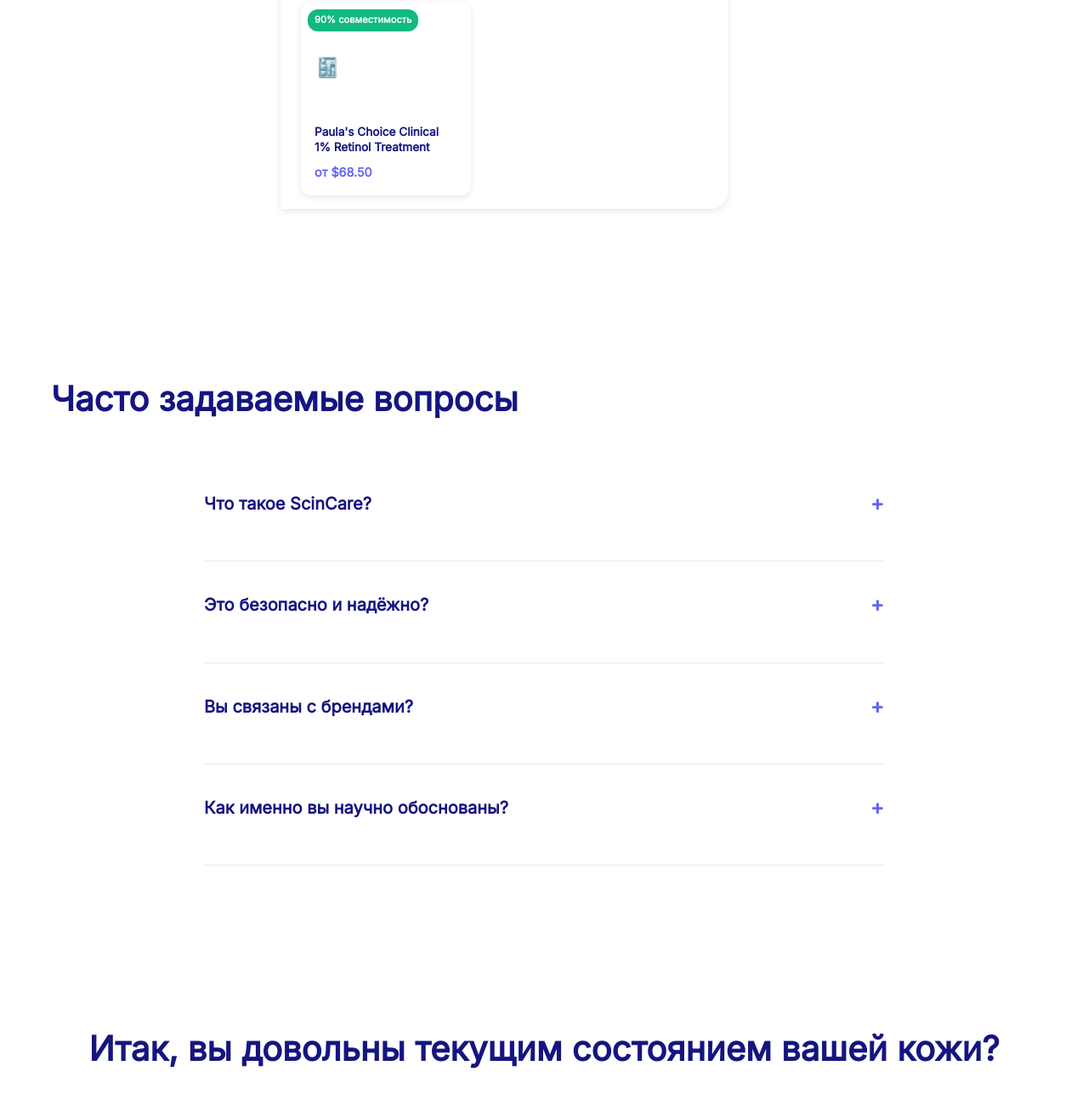
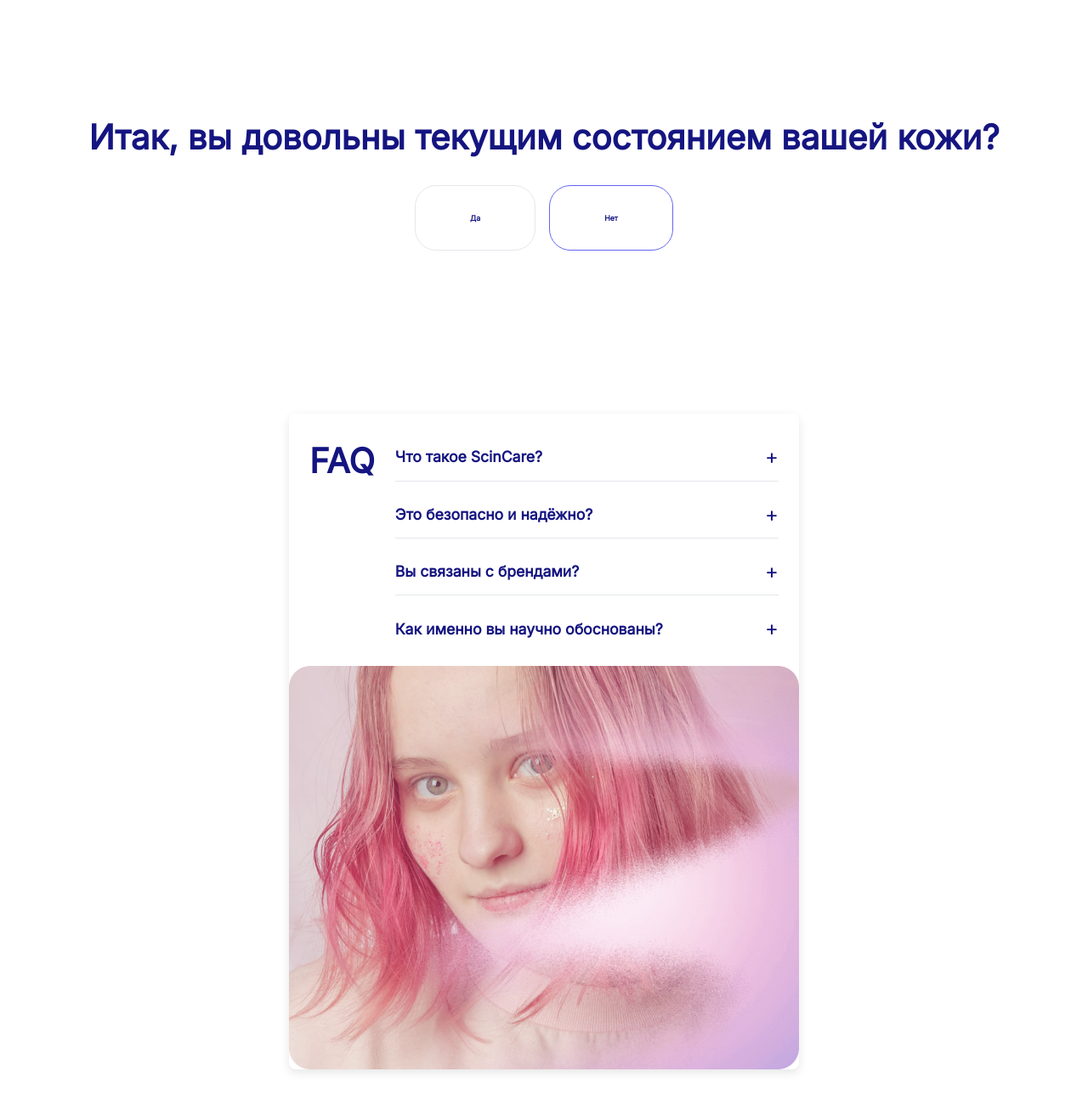
Before and after one commit to NastyNastya2024/ScinCare, a plain HTML site: page index.html in a window 1280 px wide. Shown: the part 4551-5839 px from the top of the page at 85% size. Drawn offline with Linux system fonts and the light colour scheme.

Commit message:
78787878

```diff
--- a/index.html
+++ b/index.html
@@ -256,7 +256,7 @@
                         <p>Как ваша кожа чувствует себя сегодня?</p>
                         <div class="slider-container">
                             <div class="slider-track">
-                                <div class="slider-handle" style="left: 100%;"></div>
+                                <div class="slider-handle"></div>
                             </div>
                             <div class="slider-labels">
                                 <span>Не очень</span>
@@ -266,7 +266,7 @@
                         </div>
                     </div>
                     <div class="chat-avatar user-avatar">
-                        <img src="img/1.png" alt="User" class="avatar-image">
+                        <img src="img/Face.png" alt="User" class="avatar-image">
                     </div>
                 </div>
 
@@ -284,7 +284,7 @@
                         <p>Как я могу улучшить свой вечерний уход?</p>
                     </div>
                     <div class="chat-avatar user-avatar">
-                        <img src="img/1.png" alt="User" class="avatar-image">
+                        <img src="img/Face.png" alt="User" class="avatar-image">
                     </div>
                 </div>
 
@@ -322,39 +322,6 @@
     </section>
 
     <!-- Medical Board -->
-    <!-- FAQ Section -->
-    <section id="faq" class="faq-section">
-        <div class="container">
-            <h2 class="section-title">Часто задаваемые вопросы</h2>
-            <div class="faq-list">
-                <div class="faq-item">
-                    <h3 class="faq-question">Что такое ScinCare?</h3>
-                    <div class="faq-answer">
-                        <p>ScinCare — это персональный помощник по уходу за кожей. Он включает сканер косметики, сканер лица, обученный медицинским советом, и экспертное руководство по уходу за кожей через чат с нашим AI-ассистентом.</p>
-                    </div>
-                </div>
-                <div class="faq-item">
-                    <h3 class="faq-question">Это безопасно и надёжно?</h3>
-                    <div class="faq-answer">
-                        <p>В ScinCare мы стремимся обеспечить безопасную среду для пользователей. Все рекомендации по уходу за кожей в приложении безопасны для всех типов кожи, включая чувствительную кожу.</p>
-                    </div>
-                </div>
-                <div class="faq-item">
-                    <h3 class="faq-question">Вы связаны с брендами?</h3>
-                    <div class="faq-answer">
-                        <p>ScinCare — это на 100% независимый проект. Мы отдаём приоритет науке об уходе за кожей, предлагая рекомендации на основе состава продукта, а не рекламы бренда.</p>
-                    </div>
-                </div>
-                <div class="faq-item">
-                    <h3 class="faq-question">Как именно вы научно обоснованы?</h3>
-                    <div class="faq-answer">
-                        <p>Рекомендации ScinCare основаны на комплексной научно обоснованной методологии, которая отдаёт приоритет безопасности и доказательным данным. Наша Комплексная оценка безопасности проверяет каждый продукт на соответствие международным стандартам.</p>
-                    </div>
-                </div>
-            </div>
-        </div>
-    </section>
-
     <!-- CTA Section -->
     <section class="cta-section">
         <div class="container">
@@ -362,6 +329,38 @@
             <div class="cta-buttons">
                 <button class="btn-primary large">Да</button>
                 <button class="btn-secondary large">Нет</button>
+            </div>
+        </div>
+    </section>
+
+    <!-- FAQ Section -->
+    <section id="faq" class="faq-section">
+        <div class="container">
+            <div class="faq-card">
+                <div class="faq-content">
+                    <h2 class="faq-title">FAQ</h2>
+                    <div class="faq-list">
+                        <div class="faq-item">
+                            <h3 class="faq-question">Что такое ScinCare?</h3>
+                            <span class="faq-icon">+</span>
+                        </div>
+                        <div class="faq-item">
+                            <h3 class="faq-question">Это безопасно и надёжно?</h3>
+                            <span class="faq-icon">+</span>
+                        </div>
+                        <div class="faq-item">
+                            <h3 class="faq-question">Вы связаны с брендами?</h3>
+                            <span class="faq-icon">+</span>
+                        </div>
+                        <div class="faq-item">
+                            <h3 class="faq-question">Как именно вы научно обоснованы?</h3>
+                            <span class="faq-icon">+</span>
+                        </div>
+                    </div>
+                </div>
+                <div class="faq-image">
+                    <img src="img/prefooter.png" alt="Prefooter" class="prefooter-image">
+                </div>
             </div>
         </div>
     </section>
--- a/styles/main.css
+++ b/styles/main.css
@@ -1128,48 +1128,89 @@ body {
     background: transparent;
 }
 
+.faq-card {
+    background: white;
+    border-radius: 8px;
+    padding: 1.5rem;
+    box-shadow: 0 4px 12px rgba(0, 0, 0, 0.1);
+    max-width: 600px;
+    margin: 0 auto;
+}
+
+.faq-content {
+    display: flex;
+    gap: 1.5rem;
+    margin-bottom: 1rem;
+}
+
+.faq-title {
+    font-size: 2.5rem;
+    font-weight: 700;
+    color: #151581;
+    margin: 0;
+    flex-shrink: 0;
+}
+
 .faq-list {
-    max-width: 800px;
-    margin: 3rem auto 0;
+    display: flex;
+    flex-direction: column;
+    gap: 0.75rem;
+    flex: 1;
 }
 
 .faq-item {
-    border-bottom: 1px solid var(--border-color);
-    padding: 2rem 0;
-}
-
-.faq-question {
-    font-size: 1.25rem;
-    margin-bottom: 1rem;
-    cursor: pointer;
     display: flex;
     justify-content: space-between;
     align-items: center;
-}
-
-.faq-question::after {
-    content: '+';
+    padding: 0.5rem 0;
+    border-bottom: 1px solid #e5e7eb;
+    cursor: pointer;
+    transition: all 0.3s;
+}
+
+.faq-item:last-child {
+    border-bottom: none;
+}
+
+.faq-question {
+    font-size: 1.1rem;
+    font-weight: 600;
+    color: #151581;
+    margin: 0;
+    flex: 1;
+    cursor: pointer;
+}
+
+.faq-icon {
     font-size: 1.5rem;
-    color: var(--primary-color);
-}
-
-.faq-item.active .faq-question::after {
-    content: '−';
+    color: #151581;
+    font-weight: 300;
+    flex-shrink: 0;
 }
 
 .faq-answer {
-    max-height: 0;
-    overflow: hidden;
-    transition: max-height 0.3s ease;
+    display: none;
 }
 
 .faq-item.active .faq-answer {
-    max-height: 500px;
+    display: block;
 }
 
 .faq-answer p {
     color: #151581;
     line-height: 1.8;
+}
+
+.faq-image {
+    width: calc(100% + 3rem);
+    margin: 1rem -1.5rem -1.5rem -1.5rem;
+}
+
+.prefooter-image {
+    width: 100%;
+    height: auto;
+    border-radius: 0 0 8px 8px;
+    display: block;
 }
 
 /* CTA Section */
@@ -1194,13 +1235,16 @@ body {
 
 .cta-section .btn-primary,
 .cta-section .btn-secondary {
-    background: linear-gradient(135deg, var(--primary-color), var(--secondary-color));
-    color: white;
+    background: white;
+    color: #151581;
+    border: 1px solid #e5e7eb;
+    padding: 2rem 4rem;
+    font-size: 0.55rem;
 }
 
 .cta-section .btn-secondary {
-    background: transparent;
-    color: var(--primary-color);
+    background: white;
+    color: #151581;
     border-color: var(--primary-color);
 }
 
@@ -1375,20 +1419,42 @@ body {
 .slider-track {
     width: 100%;
     height: 40px;
-    background: linear-gradient(to right, #f472b6 0%, #f472b6 33%, #a78bfa 33%, #a78bfa 66%, #8b5cf6 66%, #8b5cf6 100%);
+    background: linear-gradient(to right, #fbcfe8 0%, #e9d5ff 50%, #ddd6fe 100%);
     border-radius: 20px;
     position: relative;
     margin-bottom: 0.5rem;
 }
 
+.slider-track::before,
+.slider-track::after {
+    content: '';
+    position: absolute;
+    top: 50%;
+    transform: translateY(-50%);
+    width: 8px;
+    height: 8px;
+    background: white;
+    border-radius: 50%;
+    z-index: 1;
+}
+
+.slider-track::before {
+    left: 33.33%;
+}
+
+.slider-track::after {
+    left: 66.66%;
+}
+
 .slider-handle {
     position: absolute;
     top: 50%;
-    transform: translate(-50%, -50%);
+    right: 4px;
+    transform: translateY(-50%);
     width: 32px;
     height: 32px;
     background: white;
-    border: 3px solid #8b5cf6;
+    border: 3px solid #c4b5fd;
     border-radius: 50%;
     cursor: pointer;
     box-shadow: 0 2px 8px rgba(0, 0, 0, 0.2);
@@ -1403,46 +1469,41 @@ body {
 
 .product-recommendations {
     display: flex;
-    gap: 1rem;
-    margin-top: 1rem;
-    flex-wrap: wrap;
+    gap: 0.75rem;
+    margin-top: 0.5rem;
+    flex-wrap: nowrap;
+    justify-content: center;
 }
 
 .product-card {
     flex: 1;
-    min-width: 150px;
-    max-width: 200px;
-    background: white;
-    border-radius: 12px;
-    padding: 1rem;
+    width: 200px;
+    aspect-ratio: 4 / 3;
+    background: white;
+    border-radius: 6px;
+    padding: 0.75rem;
     box-shadow: 0 2px 8px rgba(0, 0, 0, 0.1);
     position: relative;
+    display: flex;
+    flex-direction: column;
 }
 
 .product-badge {
-    position: absolute;
-    top: 0.5rem;
-    left: 0.5rem;
-    background: #10b981;
-    color: white;
-    padding: 0.25rem 0.5rem;
-    border-radius: 12px;
-    font-size: 0.7rem;
-    font-weight: 600;
-    z-index: 1;
+    display: none;
 }
 
 .product-image {
     width: 100%;
-    height: 120px;
+    height: 90%;
     object-fit: contain;
     margin-bottom: 0.5rem;
+    flex-grow: 1;
 }
 
 .product-card h4 {
-    font-size: 0.85rem;
-    color: #151581;
-    margin: 0.5rem 0;
+    font-size: 0.425rem;
+    color: #151581;
+    margin: 0.25rem 0;
     line-height: 1.3;
 }
 
```
Also changed, not shown: img/Cosm5.png (added), img/logo.png, img/prefooter.png (added), 1 other file.
